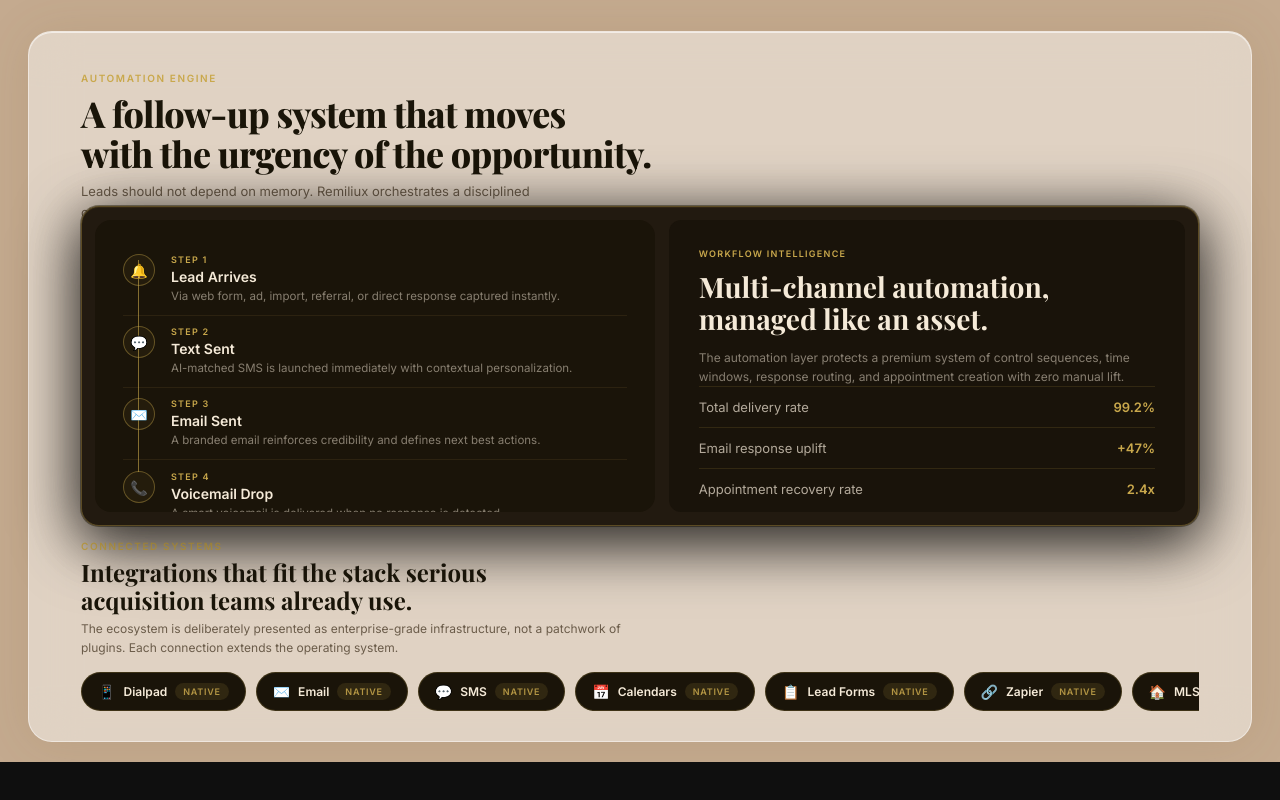
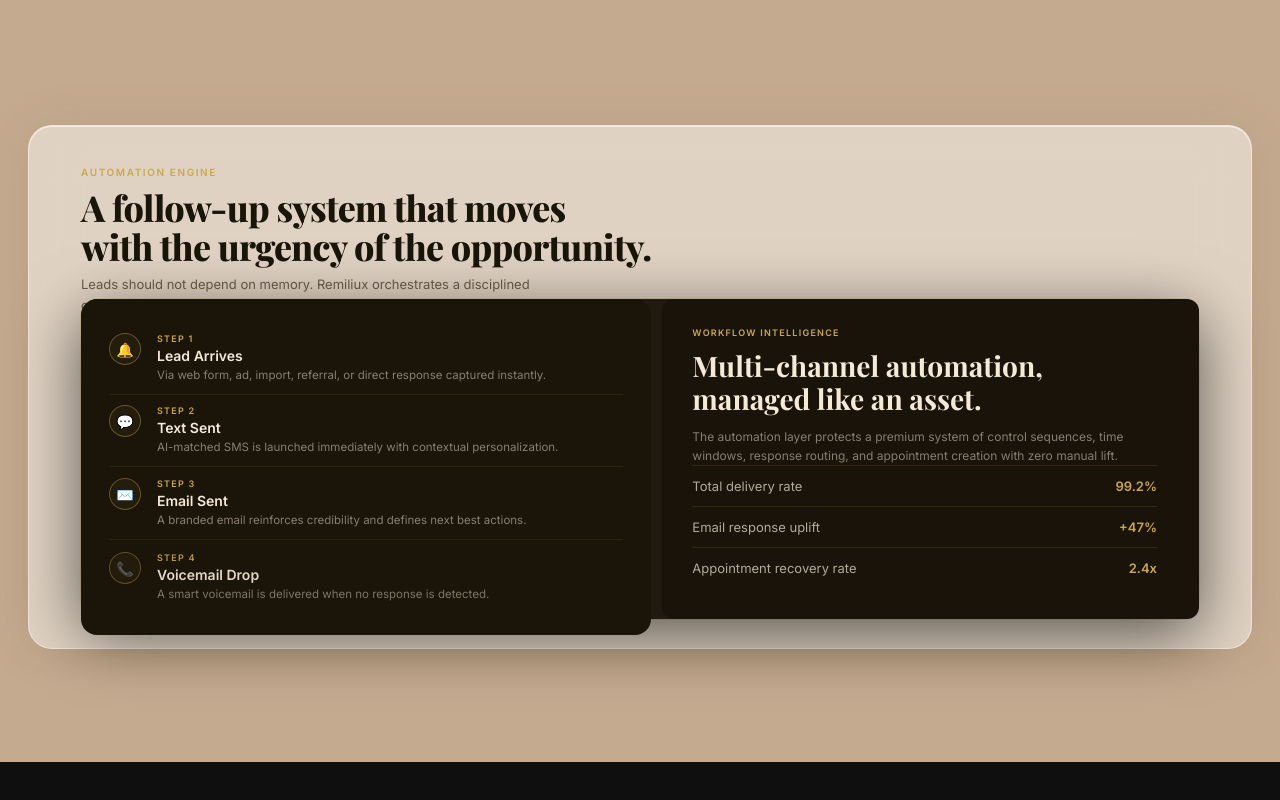
Before and after one commit to kariimhisham1/CRM-Remiliux-New-LP, a React (Create React App) app: page / in a window 1280 px wide. Shown: the part 5638-6438 px from the top of the page. Built offline with nearby package versions, Linux system fonts and the light colour scheme.

Commit message:
Update WhyTeams.jsx

```diff
--- a/src/components/WhyTeams.jsx
+++ b/src/components/WhyTeams.jsx
@@ -44,52 +44,32 @@ const easeOut   = t => 1 - Math.pow(1-t, 3);
 const easeOut2  = t => 1 - Math.pow(1-t, 2);
 const clamp01   = n => Math.max(0, Math.min(1, n));
 const band      = (p, s, e) => clamp01((p-s)/(e-s));
-// Mirrors CSS clamp(min, Nvh, max): scales with viewport height but never
-// goes below min or above max. Used for the integrations block sizing,
-// which is animated via inline styles rather than a CSS clamp().
-const clampVH   = (min, vhFrac, max, vh) => Math.max(min, Math.min(max, vhFrac/100 * vh));
 
-// ── Phase timing ──
-// Card flips and the merge-shrink are tightened slightly (vs. the previous
-// version) to make room in the 0–1 scroll budget for the new sequential
-// timeline-step reveal below, without pushing integrations/pills past 1.0.
-const FLIP_S = 0.03, FLIP_STAGGER = 0.028, FLIP_DUR = 0.11;
-const FLIP_E = FLIP_S + 5*FLIP_STAGGER + FLIP_DUR;         // ~0.28
+// ── Phase timing ──────────────────────────────
+const FLIP_S = 0.03, FLIP_STAGGER = 0.04, FLIP_DUR = 0.16;
+const FLIP_E = FLIP_S + 5*FLIP_STAGGER + FLIP_DUR;        // ~0.39
 
 const HEADER_S = 0.05, HEADER_E = 0.22;
+const FADE_S = FLIP_E + 0.03,  FADE_E = FADE_S + 0.07;
 
-const FADE_S = FLIP_E + 0.03, FADE_E = FADE_S + 0.07;
+const SHRINK_S = FLIP_E + 0.02, SHRINK_STAGGER = 0.022, SHRINK_DUR = 0.14;
+const SHRINK_E = SHRINK_S + 5*SHRINK_STAGGER + SHRINK_DUR;
 
-// Cards merge to right panel
-const SHRINK_S = FLIP_E + 0.02, SHRINK_STAGGER = 0.016, SHRINK_DUR = 0.10;
-const SHRINK_E = SHRINK_S + 5*SHRINK_STAGGER + SHRINK_DUR; // ~0.48
+const WF_S = SHRINK_S + 0.08,  WF_E = SHRINK_E + 0.05;
 
-// Right panel text appears as cards form it
-const WF_S = SHRINK_S + 0.06, WF_E = SHRINK_E + 0.04;
+// Timeline steps slide in ONE BY ONE after cards form right panel
+const TL_S = SHRINK_E + 0.03;
+const TL_STEP_DUR    = 0.07;  // duration each step takes to slide in
+const TL_STEP_STAGGER = 0.09; // gap between each step start
+const TL_E = TL_S + 3*TL_STEP_STAGGER + TL_STEP_DUR;
 
-// Timeline panel background fades in (replaces the old curtain wipe)
-const TL_BG_S = SHRINK_E + 0.02, TL_BG_E = TL_BG_S + 0.04;
+// Left panel bg appears just before steps
+const TL_BG_S = TL_S - 0.02, TL_BG_E = TL_S + 0.04;
 
-// Timeline STEPS reveal one at a time, after the panel background is in.
-// Each step gets its own band; the connector line grows across the same span.
-const TL_STEP_S = TL_BG_E + 0.01, TL_STEP_STAGGER = 0.045, TL_STEP_DUR = 0.06;
-const TL_STEPS_E = TL_STEP_S + 3*TL_STEP_STAGGER + TL_STEP_DUR; // last step finishes, ~0.745
+const INT_S = TL_E + 0.04,    INT_E = INT_S + 0.07;
+const PILL_S = INT_S + 0.02,  PILL_STAGGER = 0.015, PILL_DUR = 0.05;
 
-// Frame border appears when both panels are ready
-const FRAME_S = TL_BG_S + 0.02, FRAME_E = TL_STEPS_E;
-
-// Integrations
-const INT_S = TL_STEPS_E + 0.04, INT_E = INT_S + 0.07;
-const PILL_S = INT_S + 0.02, PILL_STAGGER = 0.015, PILL_DUR = 0.05;
-
-// Right panel takes 48% of stage width
 const RIGHT_FRAC = 0.48;
-
-// Visible gap between the outer lighter frame (.wt__panels-bg) and the two
-// inner dark panels, and the gap between the two inner panels themselves —
-// matches the target design's "frame holding two cards" look.
-const STAGE_INSET = 14;
-const PANEL_GAP   = 14;
 
 export default function WhyTeams() {
   const wrapRef  = useRef(null);
@@ -97,11 +77,7 @@ export default function WhyTeams() {
   const [progress, setProgress]     = useState(0);
   const [bgProgress, setBgProgress] = useState(0);
   const [frameVisible, setFrameVisible] = useState(false);
-  const [stageSize, setStageSize]   = useState({ w: 1104, h: 380 });
-  // Tracks viewport height so the header spacer, stage, and integrations
-  // block can scale down on short browser windows instead of overflowing
-  // the sticky 100vh container (see clampVH helper below).
-  const [viewportH, setViewportH]   = useState(900);
+  const [stageSize, setStageSize]   = useState({ w: 1156, h: 400 });
 
   useEffect(() => {
     const onScroll = () => {
@@ -111,16 +87,11 @@ export default function WhyTeams() {
       const p    = clamp01(-rect.top / (rect.height - vh));
       setProgress(p);
       setBgProgress(clamp01((vh - rect.top) / (vh * 0.6)));
-      setViewportH(vh);
       if (rect.top < vh * 0.9) setFrameVisible(true);
     };
     window.addEventListener('scroll', onScroll, { passive: true });
-    window.addEventListener('resize', onScroll, { passive: true });
     onScroll();
-    return () => {
-      window.removeEventListener('scroll', onScroll);
-      window.removeEventListener('resize', onScroll);
-    };
+    return () => window.removeEventListener('scroll', onScroll);
   }, []);
 
   useEffect(() => {
@@ -135,7 +106,7 @@ export default function WhyTeams() {
 
   const { w: SW, h: SH } = stageSize;
 
-  // Background
+  // Background morph
   const bp = easeOut2(bgProgress);
   const bgColor = `rgb(${Math.round(26+bp*170)},${Math.round(18+bp*152)},${Math.round(8+bp*135)})`;
 
@@ -151,53 +122,37 @@ export default function WhyTeams() {
   // Content fades before shrink
   const contentFade = 1 - easeOut(band(progress, FADE_S, FADE_E));
 
-  // Inner working rect — inset from the outer .wt__panels-bg frame so a
-  // visible lighter "frame" border shows around the two dark panels,
-  // matching the target design. Everything below (card grid, right panel,
-  // timeline panel) is computed relative to this inset rect, not the raw
-  // stage bounds, so the merged cards and the panel CSS always agree.
-  const innerX = STAGE_INSET;
-  const innerY = STAGE_INSET;
-  const innerW = Math.max(0, SW - STAGE_INSET * 2);
-  const innerH = Math.max(0, SH - STAGE_INSET * 2);
-
-  // Split the inset rect into: left timeline panel | gap | right panel.
-  // Both panel widths are derived from the same innerW so they always sum
-  // correctly with no overlap and no touching at the gap.
-  const tlPanelW = innerW * (1 - RIGHT_FRAC) - PANEL_GAP / 2;
-  const rightW   = innerW * RIGHT_FRAC - PANEL_GAP / 2;
-  const rightX   = innerX + tlPanelW + PANEL_GAP;
-
   // Grid geometry
   const GAP = 8, COLS = 3, ROWS = 2;
-  const cellW = (innerW - (COLS-1)*GAP) / COLS;
-  const cellH = (innerH - (ROWS-1)*GAP) / ROWS;
+  const cellW = (SW - (COLS-1)*GAP) / COLS;
+  const cellH = (SH - (ROWS-1)*GAP) / ROWS;
 
-  // Right panel target geometry — cards merge flush (no gaps) into rightW
+  // Right panel target (cards merge flush into right 48%)
+  const rightX = SW * (1 - RIGHT_FRAC);
+  const rightW = SW * RIGHT_FRAC;
   const tgtW   = rightW / COLS;
-  const tgtH   = innerH / ROWS;
+  const tgtH   = SH / ROWS;
 
   const shrinkTs = SET_A.map((_, i) => {
     const s = SHRINK_S + i * SHRINK_STAGGER;
     return easeInOut(band(progress, s, s + SHRINK_DUR));
   });
 
-  // Workflow text opacity
-  const wfOpacity = easeOut(band(progress, WF_S, WF_E));
+  // Workflow text + outer dark bg
+  const wfOpacity  = easeOut(band(progress, WF_S, WF_E));
+  const darkBgOpacity = easeOut(band(progress, WF_S - 0.04, WF_E - 0.02));
 
-  // Timeline panel background — fades in as a flat reveal (no more curtain wipe)
+  // Left panel background appears just before steps
   const tlBgOpacity = easeOut(band(progress, TL_BG_S, TL_BG_E));
 
-  // Each timeline step reveals on its own staggered band: fade + slide up
-  const stepP = i => easeOut(band(progress, TL_STEP_S + i*TL_STEP_STAGGER, TL_STEP_S + i*TL_STEP_STAGGER + TL_STEP_DUR));
-  const stepTs = STEPS.map((_, i) => stepP(i));
+  // Each step slides in independently — one by one from bottom
+  const stepAnims = STEPS.map((_, i) => {
+    const start = TL_S + i * TL_STEP_STAGGER;
+    return easeOut(band(progress, start, start + TL_STEP_DUR));
+  });
 
-  // Connector line grows downward across the same span the steps occupy,
-  // reaching each icon's center as that step finishes revealing.
-  const lineGrowth = easeOut(band(progress, TL_STEP_S, TL_STEPS_E));
-
-  // Combined frame opacity
-  const frameOpacity = easeOut(band(progress, FRAME_S, FRAME_E));
+  // Left panel width (matches space left of right panel, minus outer padding)
+  const tlWidth = `${(1 - RIGHT_FRAC) * 100 - 1}%`;
 
   // Integrations
   const intT    = easeOut(band(progress, INT_S, INT_E));
@@ -210,20 +165,14 @@ export default function WhyTeams() {
         <div className={`wt__frame ${frameVisible ? 'wt__frame--visible' : ''}`}>
 
           {/* Header A */}
-          <div className="wt__header" style={{
-            opacity: 1-hFlip, position:'absolute',
-            pointerEvents: hFlip > 0.9 ? 'none' : 'auto'
-          }}>
+          <div className="wt__header" style={{ opacity: 1-hFlip, position:'absolute', pointerEvents: hFlip>0.9?'none':'auto' }}>
             <div className="wt__eyebrow">Platform Capabilities</div>
             <h2 className="wt__headline">Built for operators who need<br />control and conversion.</h2>
             <p className="wt__body">Lead operations, communication, and follow-up — all in one system.</p>
           </div>
 
           {/* Header B */}
-          <div className="wt__header" style={{
-            opacity: hFlip, position:'absolute',
-            pointerEvents: hFlip < 0.1 ? 'none' : 'auto'
-          }}>
+          <div className="wt__header" style={{ opacity: hFlip, position:'absolute', pointerEvents: hFlip<0.1?'none':'auto' }}>
             <div className="wt__eyebrow">Automation Engine</div>
             <h2 className="wt__headline">A follow-up system that moves<br />with the urgency of the opportunity.</h2>
             <p className="wt__body">Leads should not depend on memory. Remiliux orchestrates a disciplined chain of touch-points.</p>
@@ -234,65 +183,55 @@ export default function WhyTeams() {
           {/* ── STAGE ── */}
           <div className="wt__cards-stage" ref={stageRef}>
 
+            {/* 1. Outer dark container card — fades in as right panel forms */}
+            <div className="wt__panels-bg" style={{ opacity: darkBgOpacity }} />
 
-            {/* Outer lighter frame — shows through the gap between the two dark panels */}
-            <div className="wt__panels-bg" style={{ opacity: wfOpacity }} />
-            {/* Gold border frame */}
-            <div className="wt__panel-frame" style={{ opacity: frameOpacity }} />
-
-            {/* 6 flipping + merging cards */}
+            {/* 2. The 6 flipping + merging cards */}
             <div className="wt__cards">
               {SET_A.map((front, i) => {
-                const back    = SET_B[i];
-                const rotY    = cardFlips[i] * 180;
-                const shrink  = shrinkTs[i];
-                const col     = i % COLS;
-                const row     = Math.floor(i / COLS);
+                const back   = SET_B[i];
+                const rotY   = cardFlips[i] * 180;
+                const shrink = shrinkTs[i];
+                const col    = i % COLS, row = Math.floor(i / COLS);
 
-                const startCX = innerX + col*(cellW+GAP) + cellW/2;
-                const startCY = innerY + row*(cellH+GAP) + cellH/2;
+                const startCX = col*(cellW+GAP) + cellW/2;
+                const startCY = row*(cellH+GAP) + cellH/2;
                 const tgtCX   = rightX + col*tgtW + tgtW/2;
-                const tgtCY   = innerY + row*tgtH + tgtH/2;
+                const tgtCY   = row*tgtH + tgtH/2;
 
-                const cx = startCX + (tgtCX - startCX)*shrink;
-                const cy = startCY + (tgtCY - startCY)*shrink;
-                const cw = cellW   + (tgtW   - cellW)*shrink;
-                const ch = cellH   + (tgtH   - cellH)*shrink;
+                const cx = startCX + (tgtCX-startCX)*shrink;
+                const cy = startCY + (tgtCY-startCY)*shrink;
+                const cw = cellW   + (tgtW-cellW)*shrink;
+                const ch = cellH   + (tgtH-cellH)*shrink;
 
-                // Seam borders flatten to zero as cards merge
-                const isTop   = row === 0, isBot   = row === 1;
-                const isLeft  = col === 0, isRight = col === 2;
-                const outerR  = 12;
-                const seamR   = outerR * (1 - shrink);
-                const bTL = (isTop && isLeft)   ? outerR : seamR;
-                const bTR = (isTop && isRight)  ? outerR : seamR;
-                const bBL = (isBot && isLeft)   ? outerR : seamR;
-                const bBR = (isBot && isRight)  ? outerR : seamR;
-                const borderAlpha = 0.16 * (1 - shrink);
+                const isTop=row===0, isBot=row===1, isLeft=col===0, isRight=col===2;
+                const outerR=12, seamR=outerR*(1-shrink);
+                const bTL=(isTop&&isLeft)?outerR:seamR;
+                const bTR=(isTop&&isRight)?outerR:seamR;
+                const bBL=(isBot&&isLeft)?outerR:seamR;
+                const bBR=(isBot&&isRight)?outerR:seamR;
+                const borderAlpha = 0.16*(1-shrink);
 
                 return (
-                  <div key={i} className="wt__card-scene" style={{
-                    left: cx - cw/2, top: cy - ch/2, width: cw, height: ch,
-                  }}>
-                    <div className="wt__card-flipper"
-                      style={{ transform: `perspective(1200px) rotateY(${rotY}deg)` }}>
+                  <div key={i} className="wt__card-scene" style={{ left:cx-cw/2, top:cy-ch/2, width:cw, height:ch }}>
+                    <div className="wt__card-flipper" style={{ transform:`perspective(1200px) rotateY(${rotY}deg)` }}>
                       <div className="wt__card wt__card--front" style={{
-                        borderTopLeftRadius: bTL, borderTopRightRadius: bTR,
-                        borderBottomLeftRadius: bBL, borderBottomRightRadius: bBR,
-                        borderColor: `rgba(201,168,76,${borderAlpha})`,
+                        borderTopLeftRadius:bTL, borderTopRightRadius:bTR,
+                        borderBottomLeftRadius:bBL, borderBottomRightRadius:bBR,
+                        borderColor:`rgba(201,168,76,${borderAlpha})`,
                       }}>
-                        <div className="wt__card-icon" style={{ opacity: contentFade }}>{front.icon}</div>
-                        <div className="wt__card-title" style={{ opacity: contentFade }}>{front.title}</div>
-                        <p className="wt__card-desc" style={{ opacity: contentFade }}>{front.desc}</p>
+                        <div className="wt__card-icon" style={{ opacity:contentFade }}>{front.icon}</div>
+                        <div className="wt__card-title" style={{ opacity:contentFade }}>{front.title}</div>
+                        <p className="wt__card-desc" style={{ opacity:contentFade }}>{front.desc}</p>
                       </div>
                       <div className="wt__card wt__card--back" style={{
-                        borderTopLeftRadius: bTL, borderTopRightRadius: bTR,
-                        borderBottomLeftRadius: bBL, borderBottomRightRadius: bBR,
-                        borderColor: `rgba(201,168,76,${borderAlpha})`,
+                        borderTopLeftRadius:bTL, borderTopRightRadius:bTR,
+                        borderBottomLeftRadius:bBL, borderBottomRightRadius:bBR,
+                        borderColor:`rgba(201,168,76,${borderAlpha})`,
                       }}>
-                        <div className="wt__card-icon" style={{ opacity: contentFade }}>{back.icon}</div>
-                        <div className="wt__card-title" style={{ opacity: contentFade }}>{back.title}</div>
-                        <p className="wt__card-desc" style={{ opacity: contentFade }}>{back.desc}</p>
+                        <div className="wt__card-icon" style={{ opacity:contentFade }}>{back.icon}</div>
+                        <div className="wt__card-title" style={{ opacity:contentFade }}>{back.title}</div>
+                        <p className="wt__card-desc" style={{ opacity:contentFade }}>{back.desc}</p>
                       </div>
                     </div>
                   </div>
@@ -300,9 +239,9 @@ export default function WhyTeams() {
               })}
             </div>
 
-            {/* Workflow Intelligence text — right panel */}
+            {/* 3. Right panel — Workflow Intelligence text */}
             <div className="wt__workflow-overlay" style={{
-              left: rightX, width: rightW, top: innerY, height: innerH,
+              left: rightX, width: rightW - 12,
               opacity: wfOpacity,
               pointerEvents: wfOpacity > 0.5 ? 'auto' : 'none',
             }}>
@@ -323,23 +262,18 @@ export default function WhyTeams() {
               </div>
             </div>
 
-            {/* Timeline panel — background fades in, then each step reveals in sequence */}
+            {/* 4. Left panel — timeline steps slide in one by one */}
             <div className="wt__timeline-panel" style={{
-              left: innerX, top: innerY, width: tlPanelW, height: innerH,
+              width: tlWidth,
               opacity: tlBgOpacity,
-              pointerEvents: tlBgOpacity > 0.8 ? 'auto' : 'none',
+              pointerEvents: tlBgOpacity > 0.5 ? 'auto' : 'none',
             }}>
-              {/* Connector line grows downward behind the icons as steps reveal */}
-              <div className="wt__timeline-line-track">
-                <div className="wt__timeline-line-fill" style={{ height: `${lineGrowth * 100}%` }} />
-              </div>
-
               {STEPS.map((s, i) => {
-                const st = stepTs[i];
+                const p = stepAnims[i];
                 return (
-                  <div className="wt__timeline-step" key={i} style={{
-                    opacity: st,
-                    transform: `translateY(${(1-st)*14}px)`,
+                  <div key={i} className="wt__timeline-step" style={{
+                    opacity: p,
+                    transform: `translateY(${(1-p) * 24}px)`,
                   }}>
                     <div className="wt__timeline-icon">{s.icon}</div>
                     <div className="wt__timeline-copy">
@@ -356,12 +290,12 @@ export default function WhyTeams() {
 
           {/* Integrations */}
           <div className="wt__integrations" style={{
-            maxHeight: `${intGrow * clampVH(120, 20, 200, viewportH)}px`,
-            marginTop: `${intGrow * clampVH(8, 1.3, 14, viewportH)}px`,
+            maxHeight: `${intGrow * 200}px`,
+            marginTop: `${intGrow * 14}px`,
             opacity: intT,
             transform: `translateY(${(1-intT)*16}px)`,
           }}>
-            <div className="wt__eyebrow" style={{ marginBottom: 6 }}>Connected Systems</div>
+            <div className="wt__eyebrow" style={{ marginBottom:6 }}>Connected Systems</div>
             <h3 className="wt__integrations-headline">
               Integrations that fit the stack serious<br />acquisition teams already use.
             </h3>
@@ -373,9 +307,7 @@ export default function WhyTeams() {
               {PILLS.map((p, i) => {
                 const ps = pillP(i);
                 return (
-                  <div key={i} className="wt__pill" style={{
-                    opacity: ps, transform: `translateX(${(1-ps)*-28}px)`,
-                  }}>
+                  <div key={i} className="wt__pill" style={{ opacity:ps, transform:`translateX(${(1-ps)*-28}px)` }}>
                     <span className="wt__pill-icon">{p.icon}</span>
                     <span className="wt__pill-label">{p.label}</span>
                     <span className="wt__pill-tag">Native</span>
```
